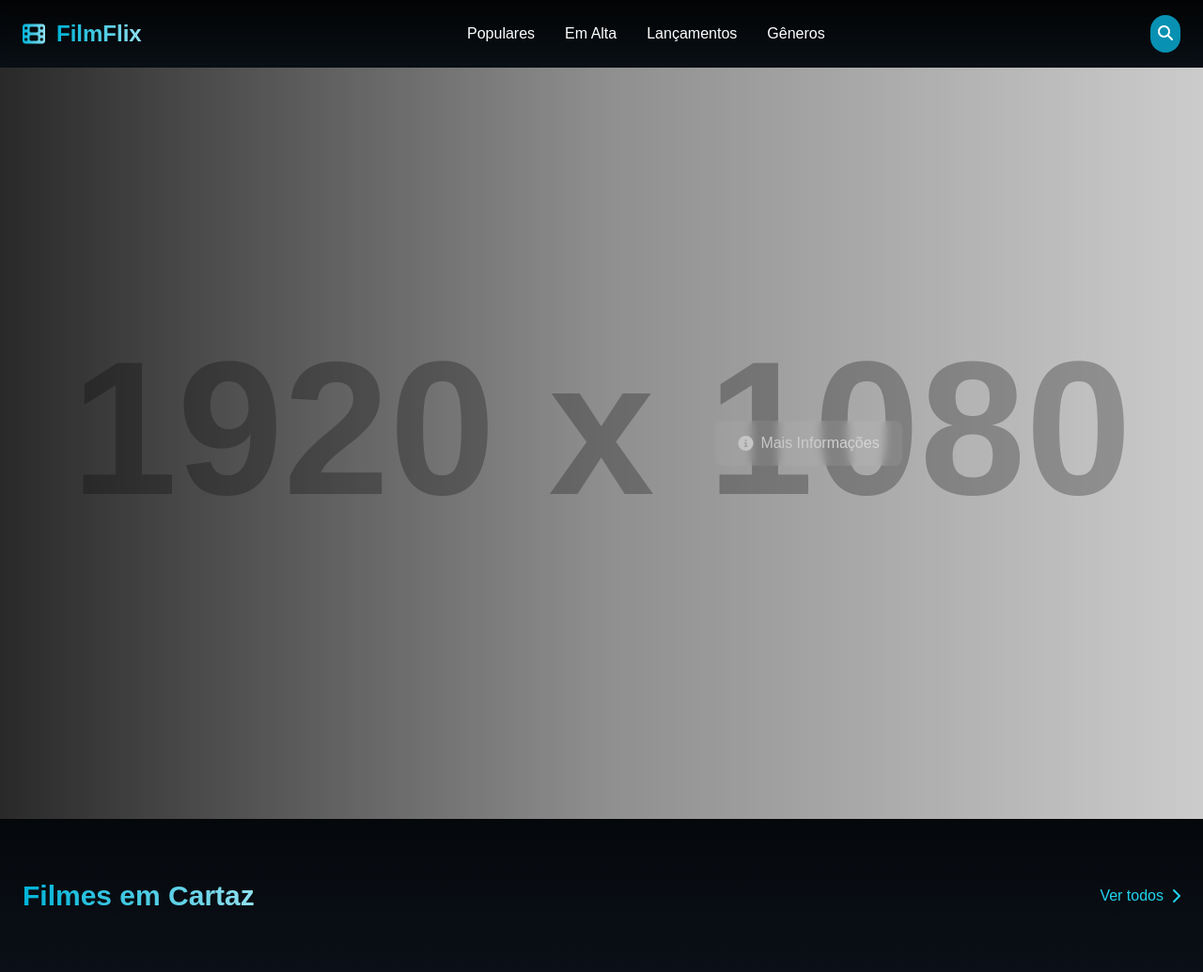
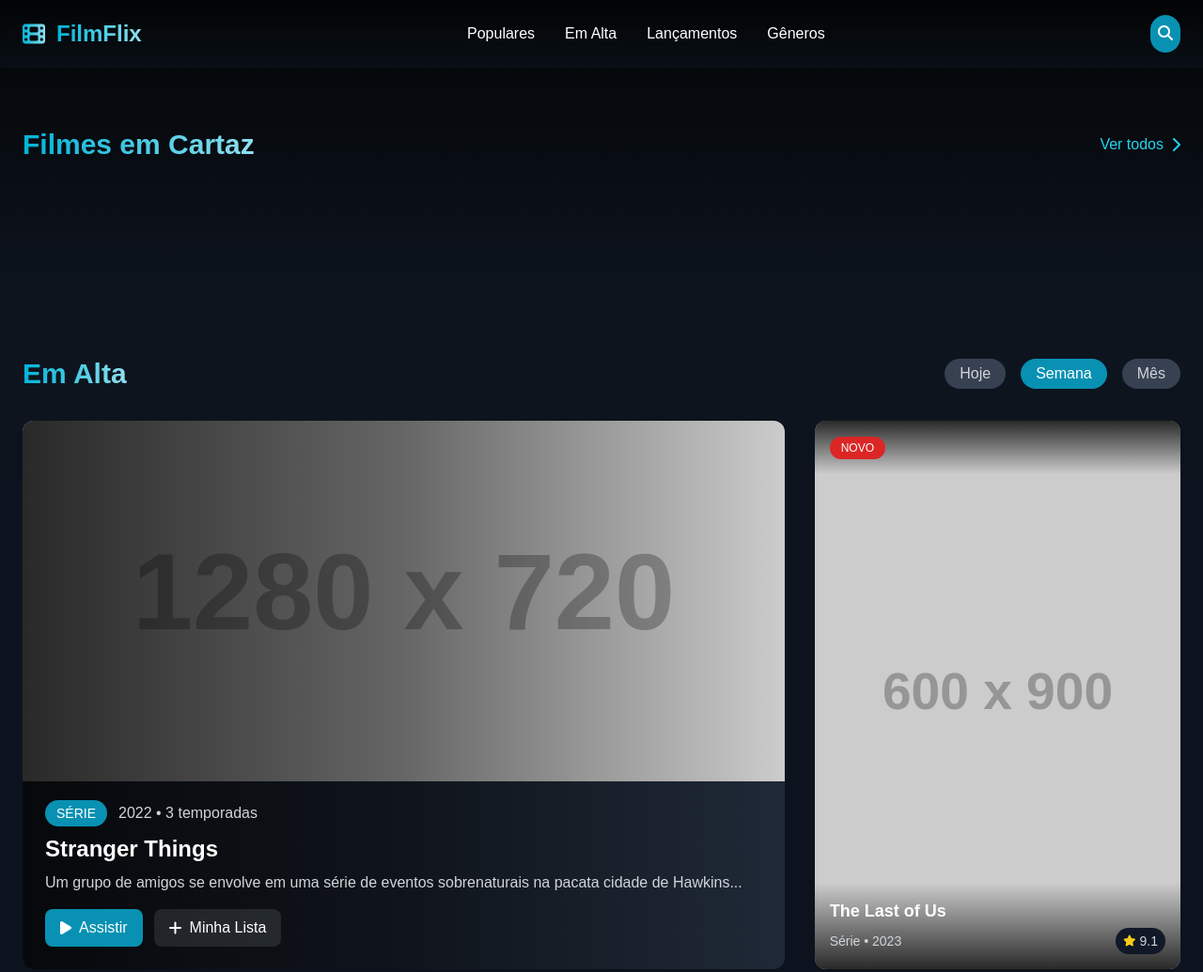
Before and after one commit to cryptitys/Web-filmes, a plain HTML site: page index.html in a window 1280 px wide. Shown: the top 1035 px of the page at 94% size. Drawn offline with nearby package versions, Linux system fonts and the light colour scheme; no server answers; placeholder pictures from the web are drawn by us.

Commit message:
Update index.html

```diff
--- a/index.html
+++ b/index.html
@@ -95,33 +95,7 @@
     </nav>
 
     <!-- Hero Section -->
-    <section class="relative h-screen flex items-center justify-start overflow-hidden">
-        <div class="absolute inset-0 bg-gradient-to-r from-black/80 via-black/30 to-transparent z-10"></div>
-        <img src="https://placehold.co/1920x1080" alt="Banner mostrando vários filmes populares em estilo colagem cinematográfica" class="absolute h-full w-full object-cover" />
 
-    <h1 id="hero-titulo" class="text-4xl md:text-6xl font-bold mb-4">Título aqui</h1>
-
-<div class="flex items-center mb-6">
-    <div class="flex items-center mr-4">
-        <i class="fas fa-star text-yellow-400 mr-1"></i>
-        <span id="hero-nota" class="font-medium">0.0/10</span>
-    </div>
-    <span id="hero-ano" class="text-gray-300 mr-4">0000</span>
-    <span id="hero-duracao" class="text-gray-300">0 min</span>
-</div>
-
-<p id="hero-sinopse" class="text-gray-300 mb-8 text-lg">Sinopse aqui...</p>
-
-<img id="hero-imagem" src="https://placehold.co/1920x1080"
-  class="absolute h-full w-full object-cover" alt="Capa destaque" />
-
-<button id="btn-assistir" class="bg-cyan-600 hover:bg-cyan-700 text-white px-6 py-3 rounded-lg font-medium flex items-center transition">
-    <i class="fas fa-play mr-2"></i> Assistir Agora
-</button>
-<button id="btn-info" class="bg-white/10 hover:bg-white/20 text-white px-6 py-3 rounded-lg font-medium flex items-center transition backdrop-blur-sm">
-    <i class="fas fa-info-circle mr-2"></i> Mais Informações
-</button>
-    </section>
 
     <!-- Now Playing Section -->
     <section id="popular" class="py-16 bg-gradient-to-b from-black/50 to-gray-900/50">
```
